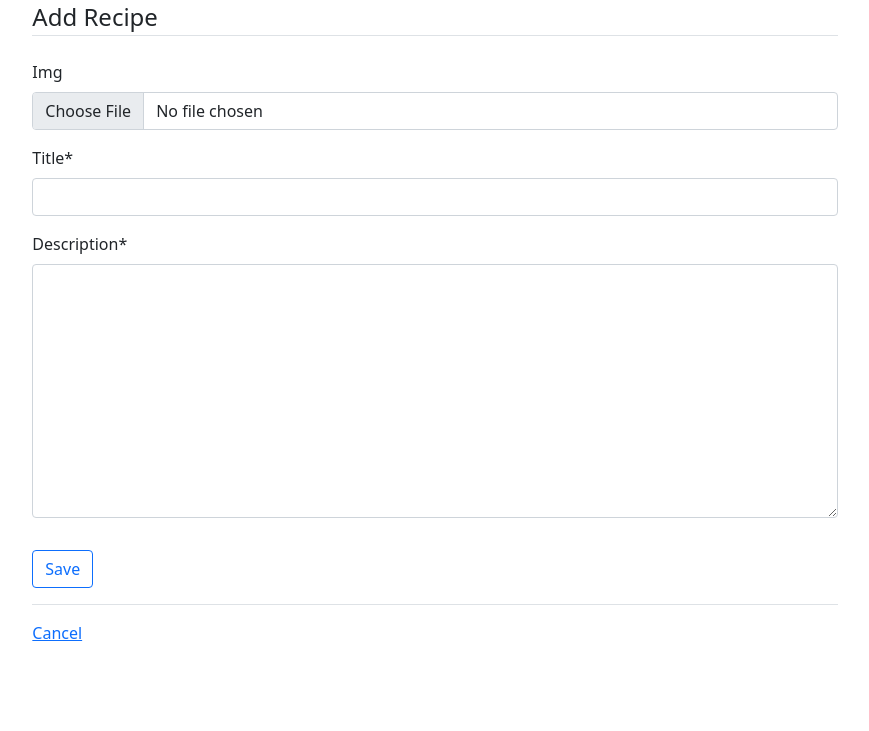
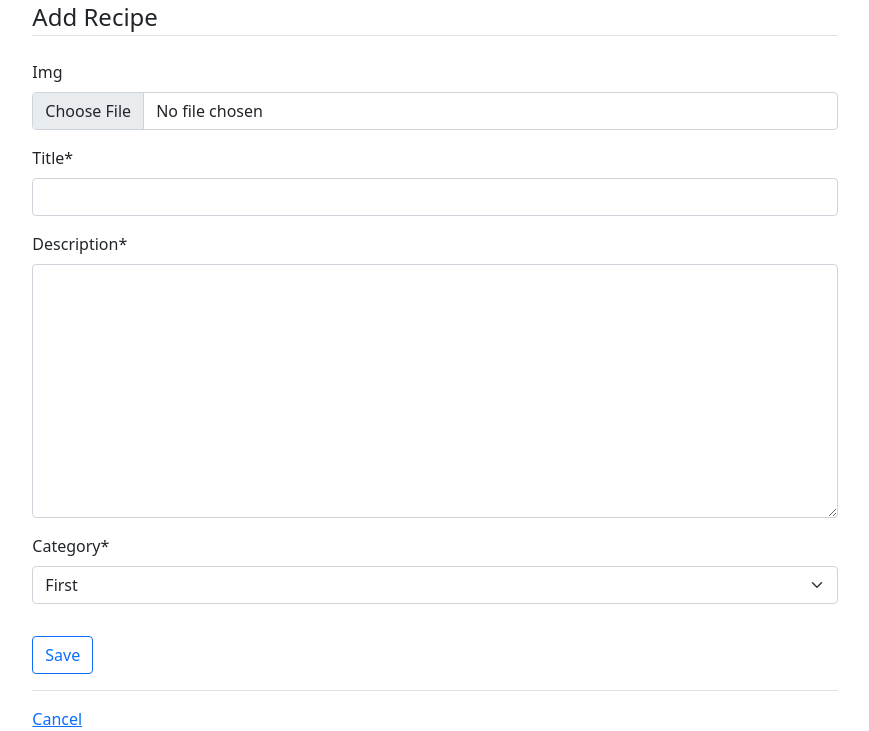
Before and after one commit to Arma-17/PPM-webapp-recipes, a Django app: page /recipe/create/ in a window 1280 px wide. Shown: the part 81-812 px from the top of the page, without its empty margins (205-1074 px from the left). Before the commit the page ends 722 px from the top, so only its background shows below. Run offline with Django 4.2, Linux system fonts and the light colour scheme; the visitor is signed in with stand-in values (Sample User, id 1); some libraries are stand-ins or nearby versions.

Commit message:
implemented categories

```diff
--- a/recipes/models.py
+++ b/recipes/models.py
@@ -3,6 +3,13 @@ from django.urls import reverse
 from django.contrib.auth import get_user_model
 
 User = get_user_model()
+
+CATEGORY_CHOICES = [
+    ('first', 'First'),
+    ('second', 'Second'),
+    ('side', 'Side'),
+    ('dessert', 'Dessert'),
+]
 
 # Create your models here.
 class Recipe(models.Model):
@@ -14,6 +21,8 @@ class Recipe(models.Model):
 
     created_at = models.DateTimeField(auto_now_add=True)
     updated_at = models.DateTimeField(auto_now=True)
+
+    category = models.CharField(max_length=20, choices=CATEGORY_CHOICES,  default='first')
 
 
     def get_absolute_url(self):
--- a/recipes/views.py
+++ b/recipes/views.py
@@ -14,16 +14,20 @@ from .models import Recipe
 # Create your views here.
 def index(request):
     recipes = models.Recipe.objects.all()
-
-    context={
-        'recipes':recipes
-    }
-    return render(request,"recipes/index.html",{'title':'Home'},context)
+    categories = models.CATEGORY_CHOICES
+    return render(request, "recipes/index.html", {'title': 'Home', 'categories': categories, 'recipes': recipes})
 
 class RecipeListView(ListView):
     model=models.Recipe
     template_name='recipes/index.html'
     context_object_name = 'recipes'
+
+    def get_context_data(self, **kwargs):
+        context = super().get_context_data(**kwargs)
+        context['title'] = 'Home'
+        context['categories'] = models.CATEGORY_CHOICES
+        return context
+
 
 class RecipeDetailView(DetailView):
     model=models.Recipe
@@ -39,7 +43,7 @@ class RecipeDetailView(DetailView):
 
 class RecipeCreateView(LoginRequiredMixin, CreateView):
     model = models.Recipe
-    fields = ['img', 'title', 'description']
+    fields = ['img', 'title', 'description', 'category']
 
     def form_valid(self,form):
         form.instance.author = self.request.user
@@ -47,7 +51,7 @@ class RecipeCreateView(LoginRequiredMixin, CreateView):
 
 class RecipeUpdateView(LoginRequiredMixin, UserPassesTestMixin,UpdateView):
     model = models.Recipe
-    fields = ['img', 'title', 'description']
+    fields = ['img', 'title', 'description', 'category']
 
     def test_func(self):
         recipe = self.get_object()
```
Also changed, not shown: recipes/templates/recipes/index.html (+12 -4 lines), media/images/pexels-iina-luoto-1211887.jpg (added), media/images/pexels-jer-chung-2059151.jpg (added), recipes/migrations/0005_recipe_category.py (added), recipes/migrations/0006_alter_recipe_category.py (added).
